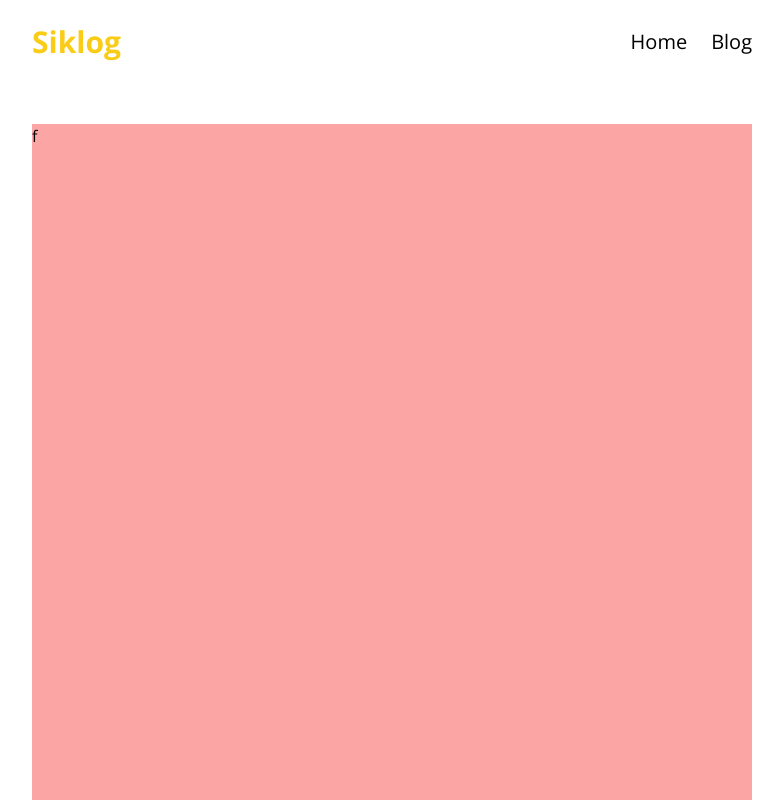
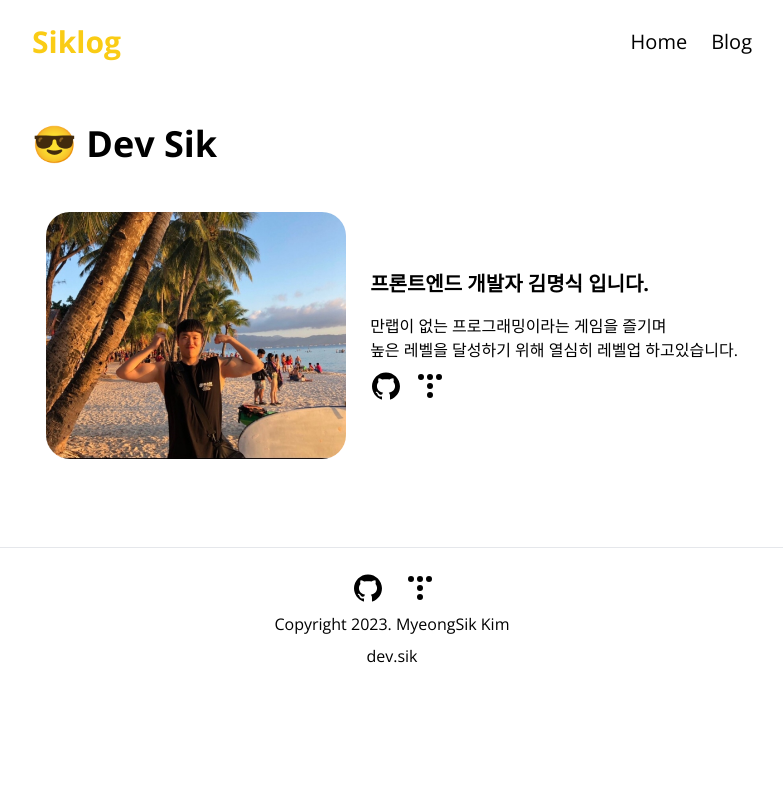
Before and after one commit to M-Sik/siklog, a Next.js app: page / in a window 1280 px wide. Shown: the top 800 px of the page, without its empty margins (248-1031 px from the left). Built offline with nearby package versions, Linux system fonts and the light colour scheme.

Commit message:
[feat] 홈 화면 프로필 카드 구현

```diff
--- a/src/app/page.tsx
+++ b/src/app/page.tsx
@@ -1,8 +1,10 @@
+import ProfileCard from '@/components/cards/ProfileCard';
+
 export default async function Home() {
   return (
     <section>
-      <div className="bg-red-300 h-screen">f</div>
-      <div className="bg-red-300 h-screen">d</div>
+      <h2 className="font-bold text-4xl">😎 Dev Sik</h2>
+      <ProfileCard />
     </section>
   );
 }
--- /dev/null
+++ b/src/components/cards/ProfileCard.tsx
@@ -0,0 +1,36 @@
+import Image from 'next/image';
+import React from 'react';
+import ProfileImg from '../../../public/images/home/siklog_profile.jpeg';
+import GitHubIcon from '../icons/GitHubIcon';
+import TistoryIcon from '../icons/TistoryIcon';
+
+export default function ProfileCard() {
+  return (
+    <section className="flex gap-6 justify-center items-center my-12">
+      <article>
+        <Image
+          src={ProfileImg}
+          alt="프로필 이미지"
+          height={300}
+          width={300}
+          className=" object-contain rounded-3xl"
+        />
+      </article>
+      <article>
+        <h3 className="font-bold text-xl">프론트엔드 개발자 김명식 입니다.</h3>
+        <p className="mt-4">
+          만랩이 없는 프로그래밍이라는 게임을 즐기며 <br />
+          높은 레벨을 달성하기 위해 열심히 레벨업 하고있습니다.
+        </p>
+        <div className="flex gap-4 items-center mt-2">
+          <a href={'https://github.com/m-sik'} target="_blank" aria-label="깃허브 링크">
+            <GitHubIcon />
+          </a>
+          <a href={'https://sikk.tistory.com/'} target="_blank" aria-label="티스토리 링크">
+            <TistoryIcon />
+          </a>
+        </div>
+      </article>
+    </section>
+  );
+}
```
Also changed, not shown: public/images/home/siklog_profile.jpeg (added).
